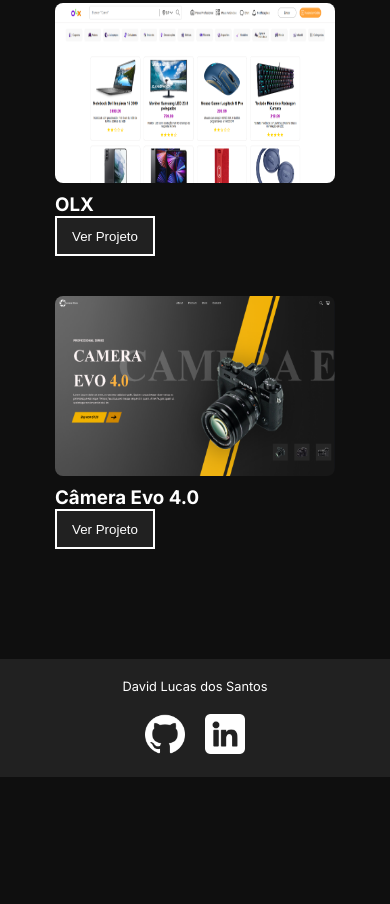
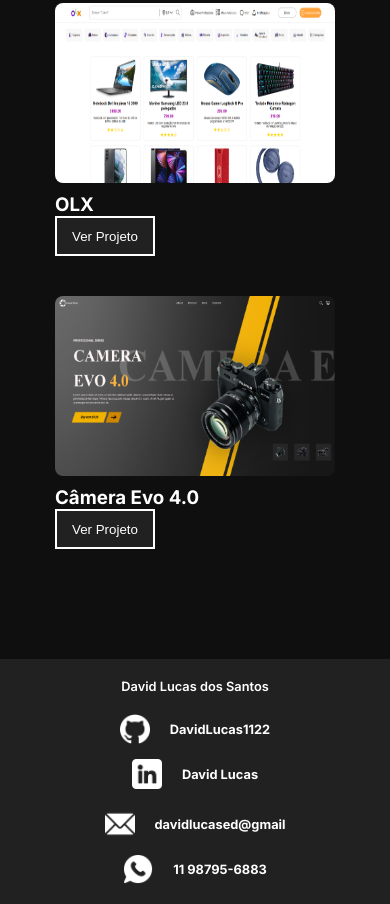
Before and after one commit to DavidLucas1122/portifolio, a plain HTML site: page index.html in a window 390 px wide. Shown: the part 1853-2757 px from the top of the page. Before the commit the page ends 2630 px from the top, so only its background shows below. Drawn offline with Linux system fonts and the light colour scheme.

Commit message:
Comunicações Adicionadas

```diff
--- a/index.html
+++ b/index.html
@@ -105,14 +105,27 @@
     </main>
     <footer>
         <p>David Lucas dos Santos</p>
+        <div class="container">
             <div class="redes">
                 <a href="https://github.com/DavidLucas1122">
                     <img src="./img/github_footer.png" alt="">
+                    <p>DavidLucas1122</p>
                 </a>
                 <a href="https://www.linkedin.com/in/david-lucas-19370727b/">
                     <img src="./img/linkedin.png" alt="">
+                    <p>David Lucas</p>
                 </a>
-
+            </div>
+            <div class="comunication">
+                <a href="mailto:davidlucased@gmail.com">
+                    <img src="./img/email.png" alt="">
+                    <p>davidlucased@gmail</p>
+                </a>
+                <a href="tel:+5511987986883">
+                    <img src="./img/phone.png" alt="">
+                    <p>11 98795-6883</p>
+                </a>
+            </div>
         </div>
     </footer>
 </body>
--- a/style.css
+++ b/style.css
@@ -1,4 +1,3 @@
-
 * {
     margin: 0;
     padding: 0;
@@ -135,7 +134,7 @@
     gap: 60px;
 }
 
-.card{
+.card {
     display: flex;
     flex-direction: column;
     gap: 10px;
@@ -173,6 +172,9 @@
     justify-content: center;
     align-items: center;
     gap: 20px;
+    font-weight: 600;
+    color: white;
+    text-align: center;
 }
 
 footer img {
@@ -180,8 +182,27 @@
     width: 40px;
 }
 
-.redes {
+footer a {
     display: flex;
+    align-items: center;
+    gap: 20px;
+    color: white;
+}
+
+footer .container {
+    width: 30%;
+    display: flex;
+    justify-content: space-between;
+}
+
+.redes{
+    display: flex;
+    flex-direction: column;
+    gap: 20px;
+}
+.comunication {
+    display: flex;
+    flex-direction: column;
     gap: 20px;
 }
 
@@ -204,6 +225,9 @@
 
     .abilitys ul {
         width: 90%;
+    }
+    footer .container {
+        width: 60%;
     }
 }
 
@@ -229,6 +253,28 @@
 
     .projectdiv {
         gap: 40px;
+    }
+    footer .container {
+        flex-direction: column;
+        align-items: center;
+        gap: 20px;
+        width: 90%;
+    }
+
+    .redes,
+    .comunication {
+        flex-direction: column;
+        align-items: center;
+        gap: 15px;
+    }
+
+    footer img {
+        height: 30px;
+        width: 30px;
+    }
+
+    footer p {
+        font-size: 14px;
     }
 }
 
```
Also changed, not shown: img/phone.png (added). Lines whose indentation alone changed are shown as unchanged.
